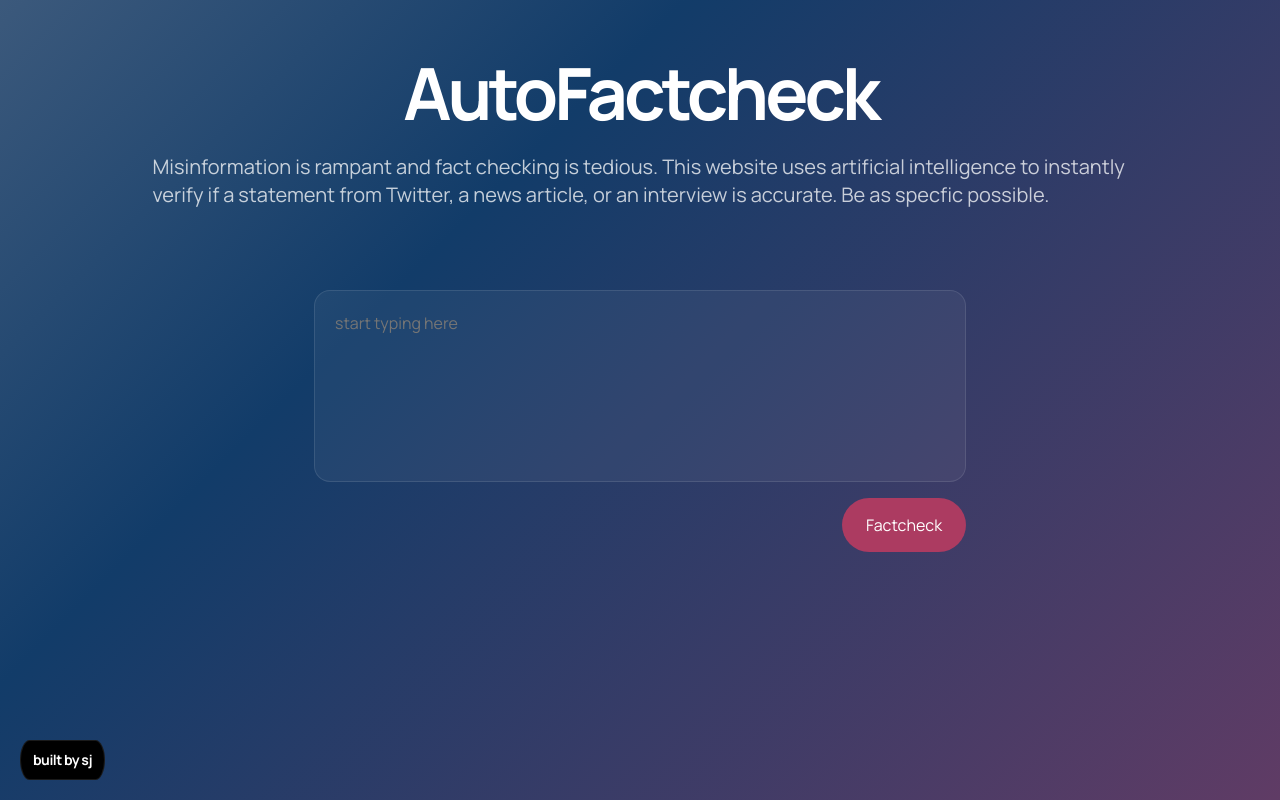
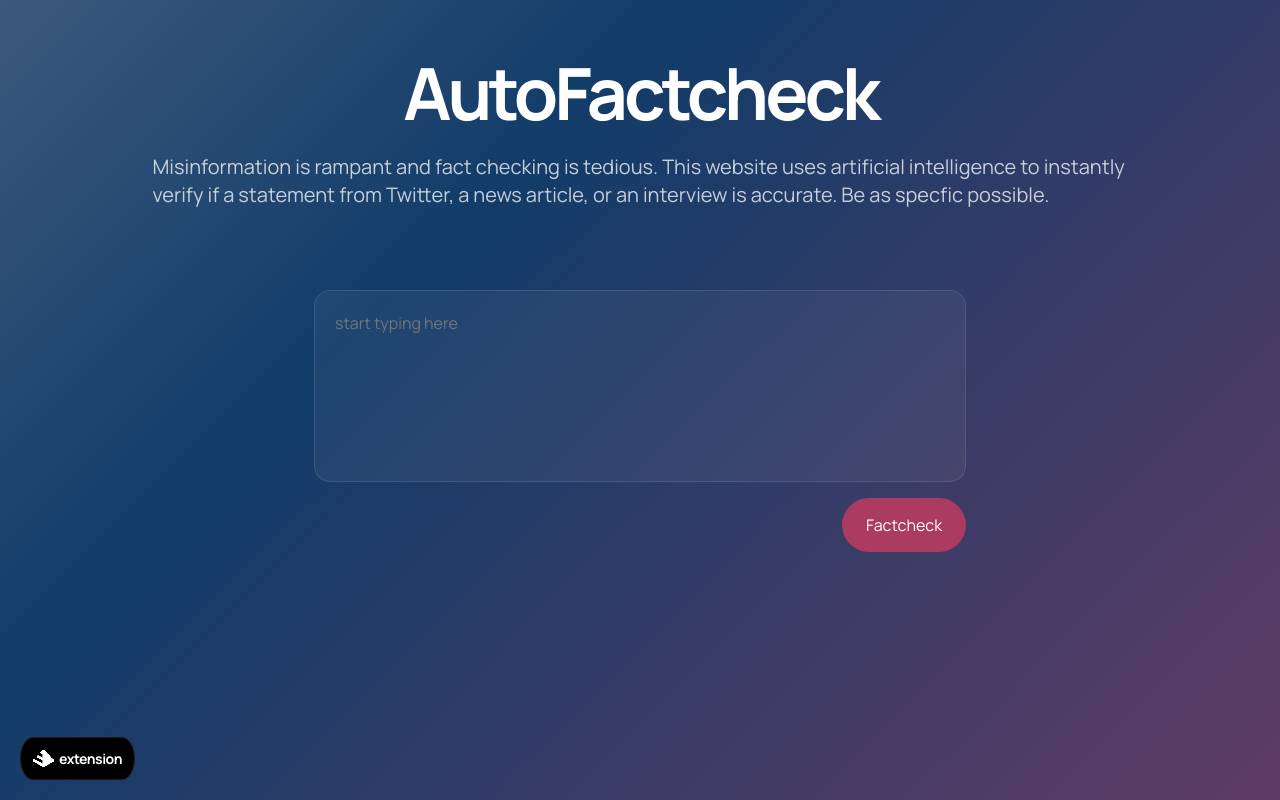
Before and after one commit to sijiawen/factcheck, a Next.js app: page / in a window 1280 px wide. Built offline with nearby package versions, Linux system fonts and the light colour scheme.

Commit message:
add link to extension

```diff
--- a/pages/index.js
+++ b/pages/index.js
@@ -91,11 +91,13 @@ const Home = () => {
       </div>
       <div className="badge-container grow">
         <a
+          href="https://github.com/sijiawen/factcheckextension"
           target="_blank"
           rel="noreferrer"
         >
           <div className="badge">
-            <p>built by sj</p>
+            <Image src={buildspaceLogo} alt="buildspace logo" />
+            <p>extension</p>
           </div>
         </a>
       </div>
--- a/pages/styles.css
+++ b/pages/styles.css
@@ -279,7 +279,7 @@ textarea {
 }
 
 .grow:hover {
-    transform: scale(1.0);
+    transform: scale(1.1);
 }
 
 .output {
```
Also changed, not shown: pages/sky.jpeg (deleted).
